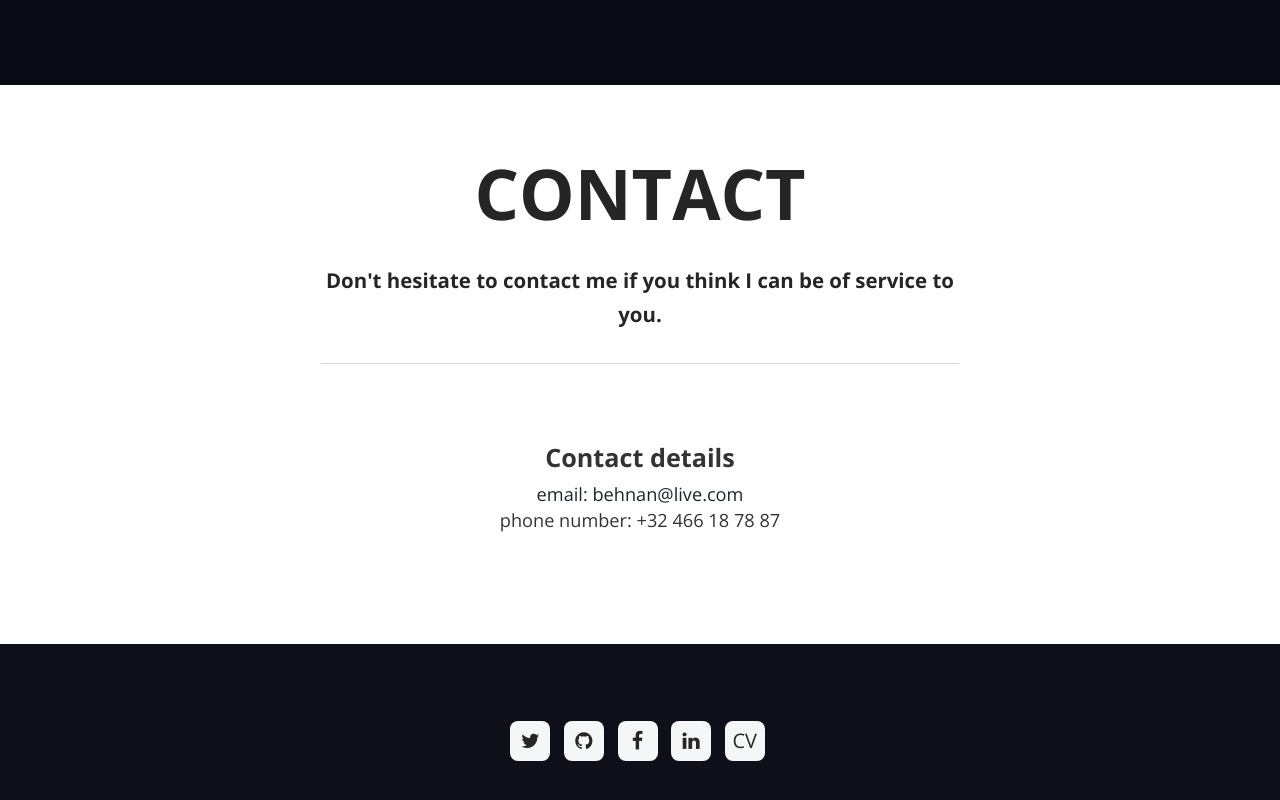
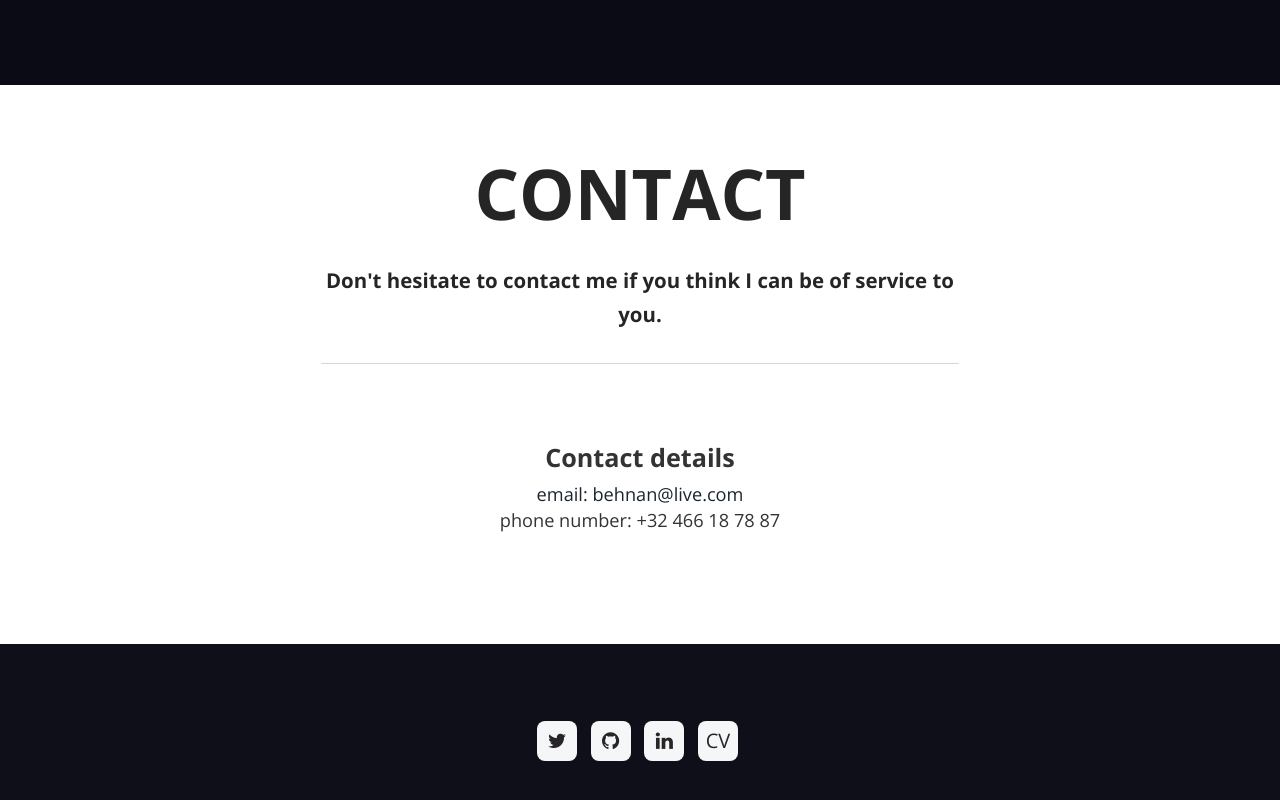
Before and after one commit to Behnan/Behnan.github.io, a plain HTML site: page index.html in a window 1280 px wide. Shown: the part 2997-3797 px from the top of the page. Drawn offline with nearby package versions, Linux system fonts and the light colour scheme.

Commit message:
Update index.html

```diff
--- a/index.html
+++ b/index.html
@@ -208,8 +208,7 @@
                       </li>
                       <li><a href="https://github.com/Behnan" target="_blank"><i class="fa fa-github"></i></a>
                       </li>
-                      <li><a href="https://www.facebook.com/profile.php?id=100010887766247" target="_blank"><i class="fa fa-facebook"></i></a>
-                      </li>
+
                       <li><a href="https://be.linkedin.com/in/behnan-adam-ab44b1136" target="_blank"><i class="fa fa-linkedin"></i></a>
                       </li>
                       <li><a href="https://github.com/Behnan/Behnan.github.io/raw/master/Behnan%20Adam%20C.V.pdf" style="text-decoration: none;" target="_blank">CV</a>
```
